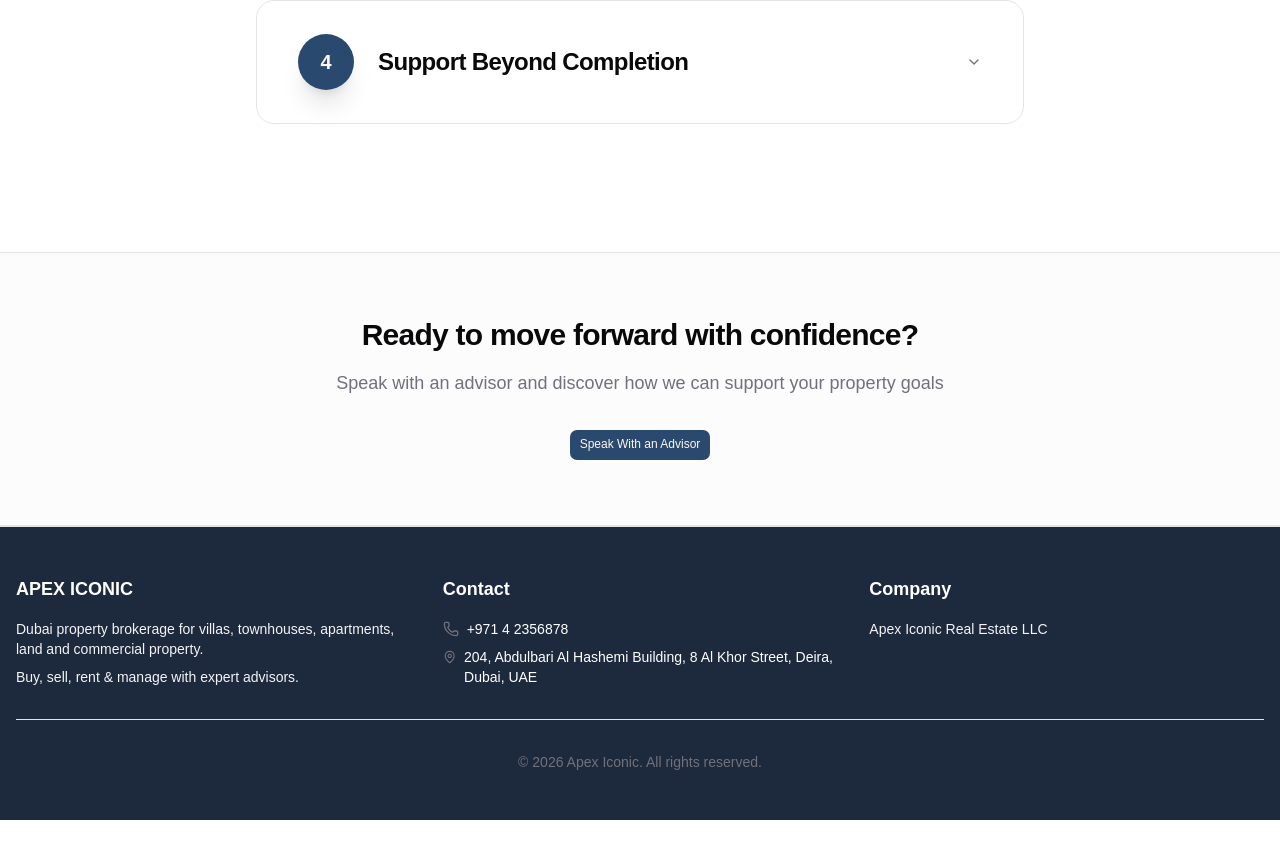
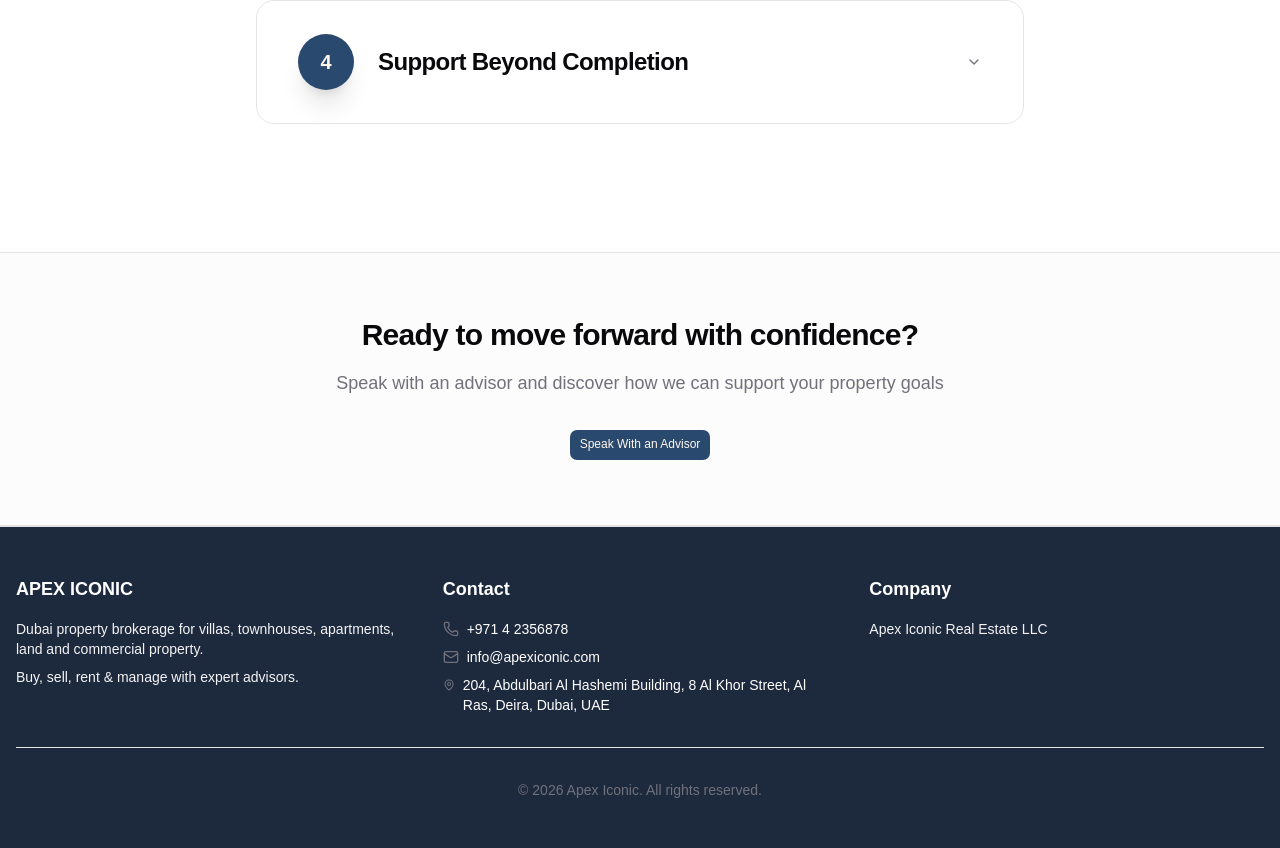
Before and after one commit to Roho7/apex-iconic, a Next.js app: page / in a window 1280 px wide. Shown: the part 3336-4184 px from the top of the page. Before the commit the page ends 4156 px from the top, so only its background shows below. Built offline with nearby package versions, Linux system fonts and the light colour scheme; a web font is replaced by a local one.

Commit message:
fix [address and email]

```diff
--- a/components/layout/site-footer.tsx
+++ b/components/layout/site-footer.tsx
@@ -1,5 +1,5 @@
 import { CONTACT_INFO } from "@/lib/constants";
-import { MapPin, Phone } from "lucide-react";
+import { Mail, MapPin, Phone } from "lucide-react";
 import { Separator } from "@/components/ui/separator";
 
 export function SiteFooter() {
@@ -24,6 +24,12 @@ export function SiteFooter() {
                 <Phone className="h-4 w-4 mt-0.5 text-muted-foreground" />
                 <a href={`tel:${CONTACT_INFO.phone}`} className="hover:underline">
                   {CONTACT_INFO.phone}
+                </a>
+              </div>
+              <div className="flex items-start gap-2">
+                <Mail className="h-4 w-4 mt-0.5 text-muted-foreground" />
+                <a href={`mailto:${CONTACT_INFO.email}`} className="hover:underline">
+                  {CONTACT_INFO.email}
                 </a>
               </div>
               <div className="flex items-start gap-2">
--- a/lib/constants.ts
+++ b/lib/constants.ts
@@ -56,8 +56,9 @@ export const PROCESS_STEPS: ProcessStep[] = [
 
 export const CONTACT_INFO: ContactInfo = {
   phone: "+971 4 2356878",
+  email: "info@apexiconic.com",
   company: "Apex Iconic Real Estate LLC",
-  address: "204, Abdulbari Al Hashemi Building, 8 Al Khor Street, Deira, Dubai, UAE",
+  address: "204, Abdulbari Al Hashemi Building, 8 Al Khor Street, Al Ras, Deira, Dubai, UAE",
   mapLink: "https://maps.app.goo.gl/amGGTmcC9W3GjGXCA",
 };
 
--- a/lib/types.ts
+++ b/lib/types.ts
@@ -18,6 +18,7 @@ export interface ProcessStep {
 
 export interface ContactInfo {
   phone: string;
+  email: string;
   company: string;
   address: string;
   mapLink: string;
```
